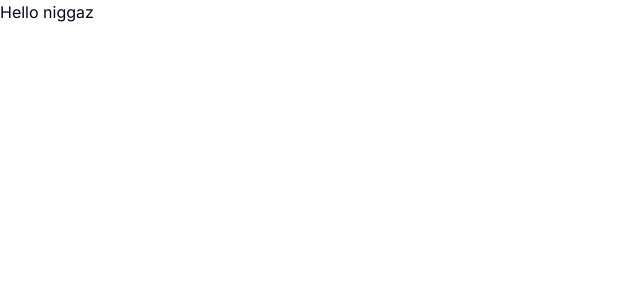
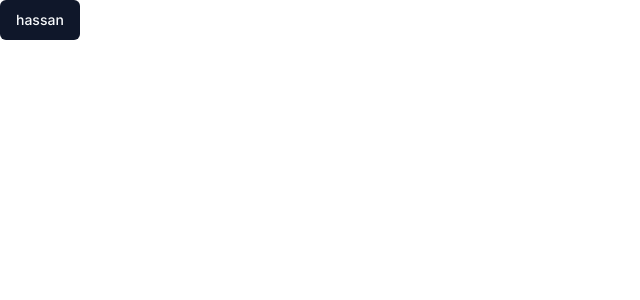
Before and after one commit to hassan-bachir/e-commerce, a Next.js app in the folder ecommerce-admin/: page / in a window 1280 px wide. Shown: the top 300 px of the page, without its empty margins (0-640 px from the left). Built offline with nearby package versions, Linux system fonts and the light colour scheme.

Commit message:
added the chadcn button

```diff
--- a/ecommerce-admin/app/(root)/page.tsx
+++ b/ecommerce-admin/app/(root)/page.tsx
@@ -1,5 +1,10 @@
+import { Button } from "@/components/ui/button";
 import Image from "next/image";
 
 export default function Home() {
-    return <p>Hello niggaz</p>;
+    return (
+        <div>
+            <Button>hassan</Button>
+        </div>
+    );
 }
--- a/ecommerce-admin/app/page.tsx
+++ /dev/null
@@ -1,5 +0,0 @@
-import Image from "next/image";
-
-export default function Home() {
-    return <p>Hello niggaz</p>;
-}
```
